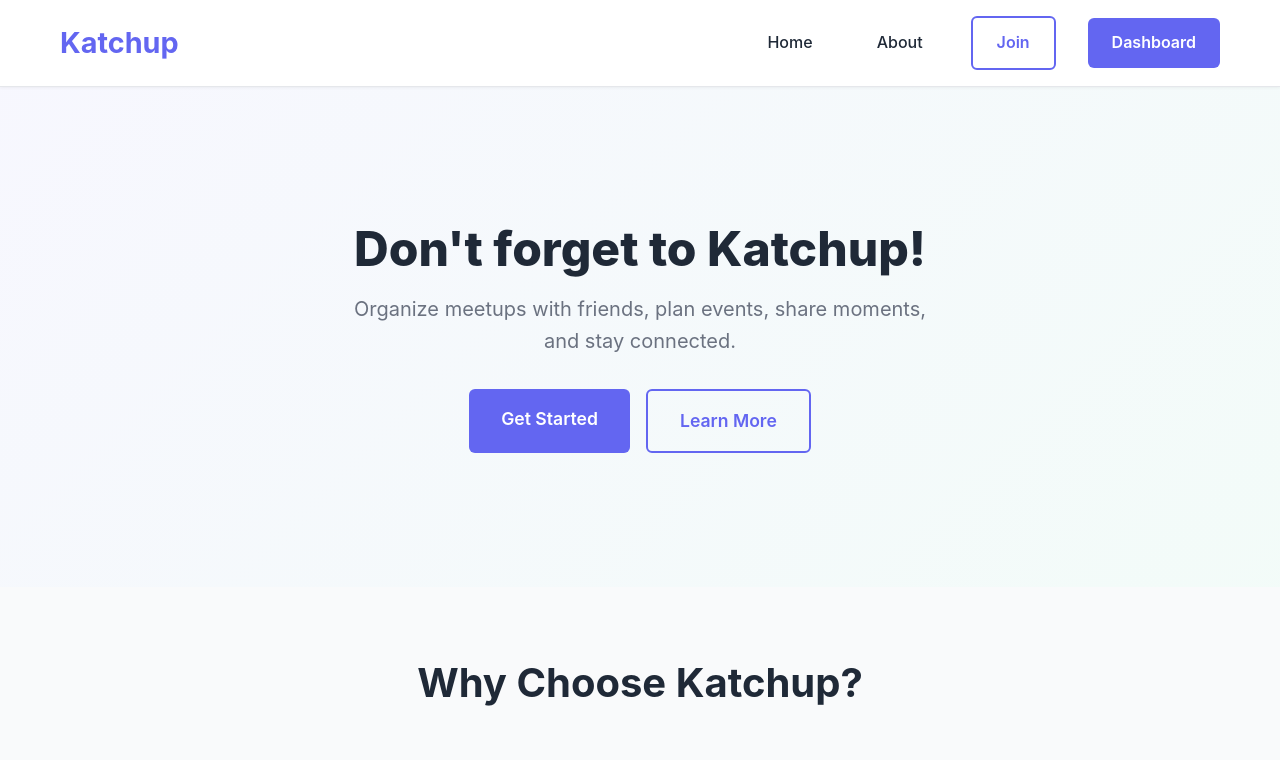
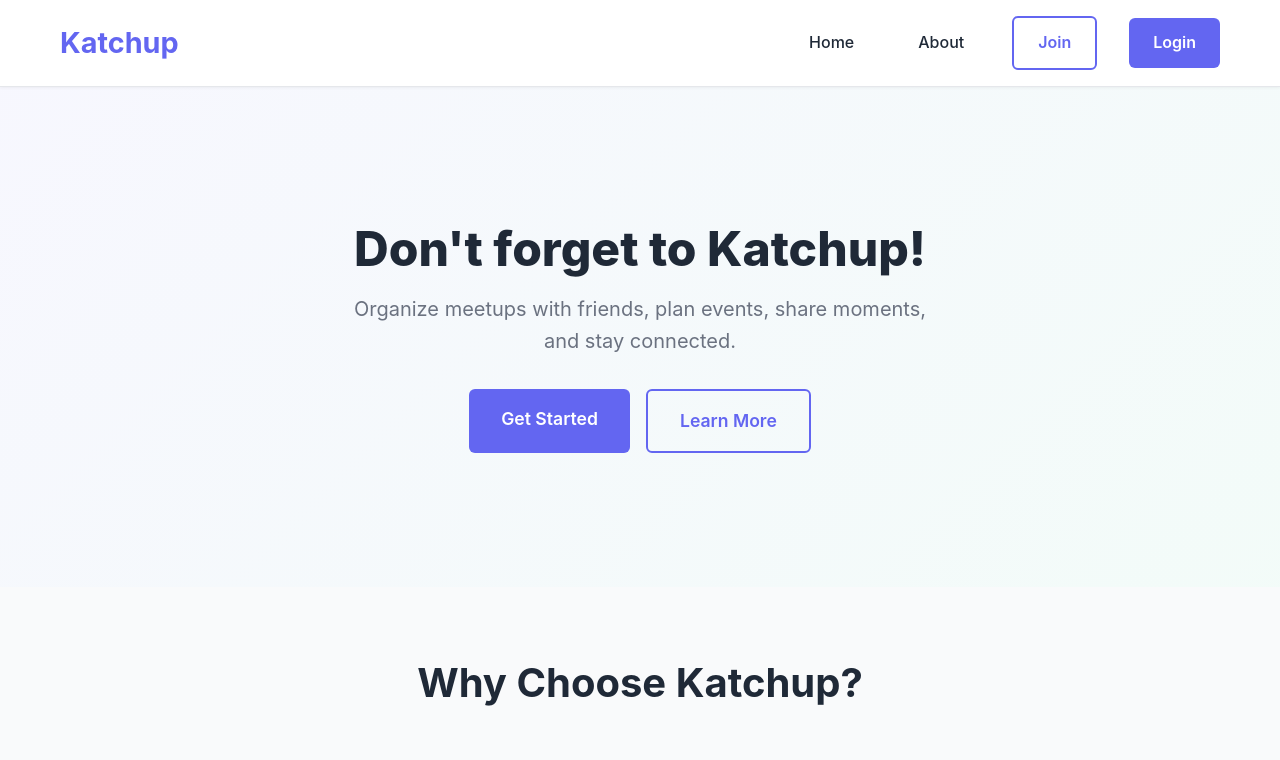
Before and after one commit to xeniali614/Katchup, a plain HTML site: page index.html in a window 1280 px wide. Shown: the top 760 px of the page. Drawn offline with nearby package versions, Linux system fonts and the light colour scheme.

Commit message:
Fixed Dashboard button issue on landing page and signup page

```diff
--- a/index.html
+++ b/index.html
@@ -19,7 +19,7 @@
                 <a href="#home" class="nav-link">Home</a>
                 <a href="#about" class="nav-link">About</a>
                 <a href="join.html" class="nav-link btn-secondary">Join</a>
-                <a href="dashboard.html" class="nav-link btn-primary">Dashboard</a>
+                <a href="login.html" class="nav-link btn-primary">Login</a>
             </div>
         </div>
     </nav>
```
Also changed, not shown: join.html (+1 -1 lines).
